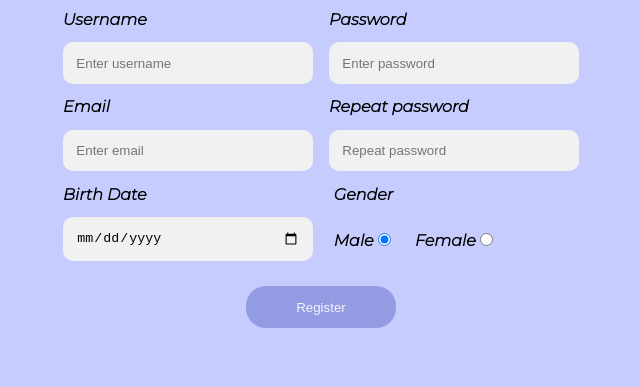
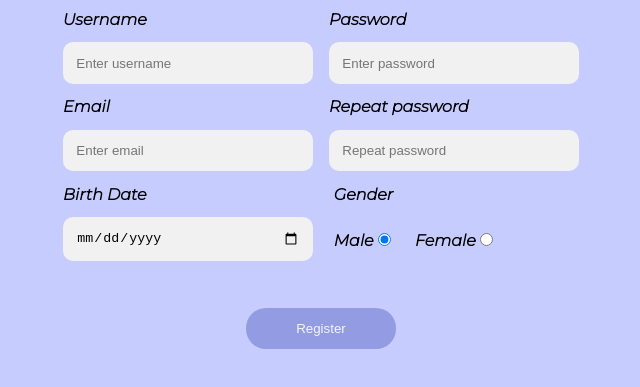
Before and after one commit to johnLexicon/Labb2, a plain HTML site: page index.html in a window 1280 px wide. Shown: the part 93-480 px from the top of the page, without its empty margins (319-959 px from the left). Drawn offline with Linux system fonts and the light colour scheme.

Commit message:
Button style fixes.

```diff
--- a/style.css
+++ b/style.css
@@ -68,7 +68,11 @@ input:focus {
     opacity: 0.8;
     padding: 1em 0;
     border-radius: 20px;
-    margin-top: .9em;
+    margin-top: 2.5em;
+}
+
+.reg-button:hover {
+    background-color: #555eaf;
 }
 
 @media screen and (min-width: 720px) {
```
